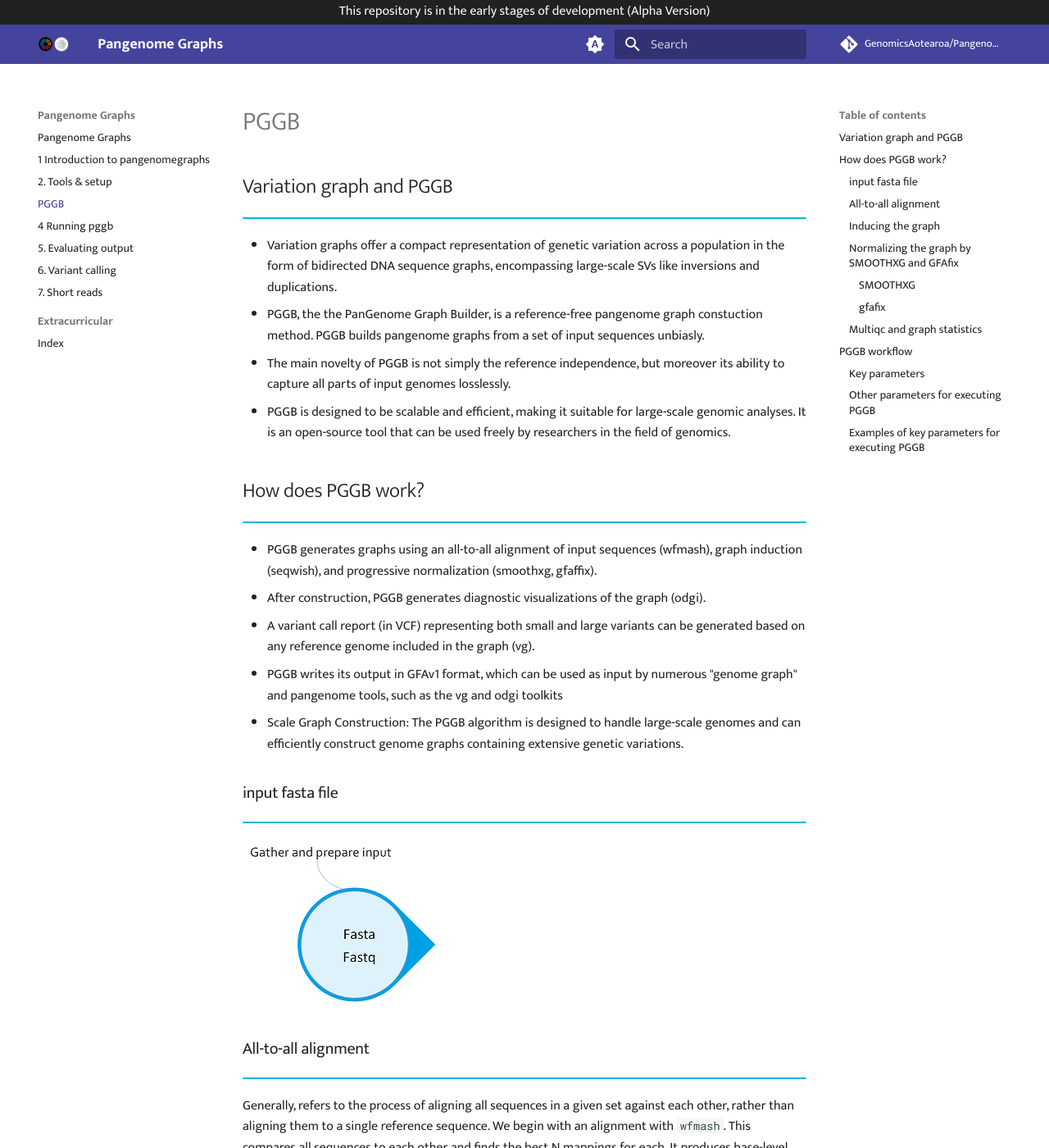
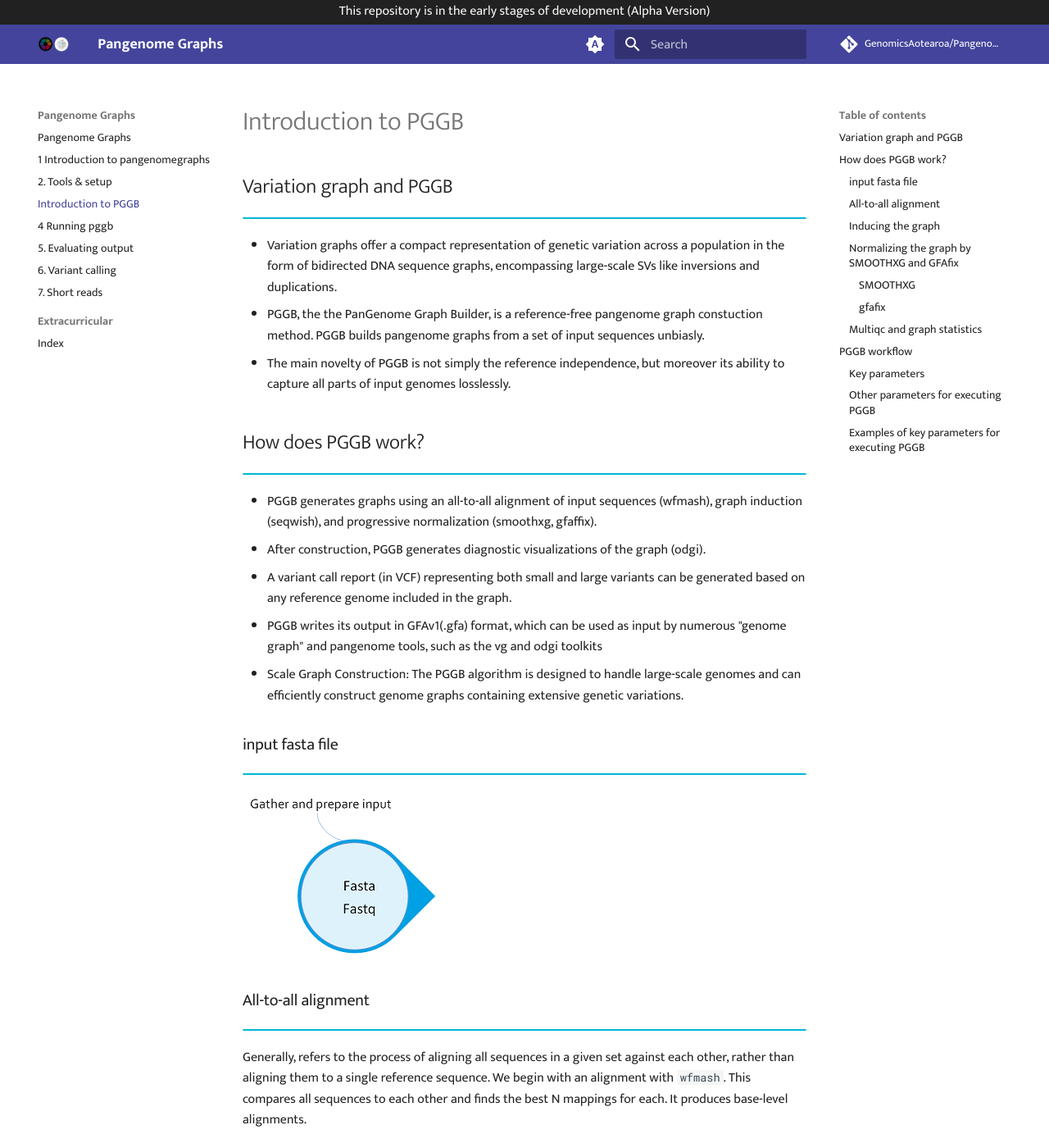
Before and after one commit to GenomicsAotearoa/Pangenome-Graphs-Workshop, an MkDocs documentation site: the page built from docs/3_Introduction_to_pggb.md, in a window 1280 px wide and 1400 px high. Shown: the whole window at 82% size. Built offline with MkDocs 1.6.1 and Material for MkDocs 9.7.7, drawn with Linux system fonts in a browser that asks for light colours; comment, search, counter and statistics services are not loaded.

Commit message:
Update 3_Introduction_to_pggb.md

```diff
--- a/docs/3_Introduction_to_pggb.md
+++ b/docs/3_Introduction_to_pggb.md
@@ -1,4 +1,4 @@
-# PGGB
+# Introduction to PGGB
 
 ## Variation graph and PGGB
 !!! info ""
@@ -6,7 +6,6 @@
 - Variation graphs offer a compact representation of genetic variation across a population in the form of bidirected DNA sequence graphs, encompassing large-scale SVs like inversions and duplications.
 - PGGB, the the PanGenome Graph Builder, is a reference-free pangenome graph constuction method. PGGB builds pangenome graphs from a set of input sequences unbiasly.
 - The main novelty of PGGB is not simply the reference independence, but moreover its ability to capture all parts of input genomes losslessly.
-- PGGB is designed to be scalable and efficient, making it suitable for large-scale genomic analyses. It is an open-source tool that can be used freely by researchers in the field of genomics.
 
 
 ## How does PGGB work?
@@ -14,8 +13,8 @@
 
 - PGGB generates graphs using an all-to-all alignment of input sequences (wfmash), graph induction (seqwish), and progressive normalization (smoothxg, gfaffix).
 - After construction, PGGB generates diagnostic visualizations of the graph (odgi).
-- A variant call report (in VCF) representing both small and large variants can be generated based on any reference genome included in the graph (vg).
-- PGGB writes its output in GFAv1 format, which can be used as input by numerous "genome graph" and pangenome tools, such as the vg and odgi toolkits
+- A variant call report (in VCF) representing both small and large variants can be generated based on any reference genome included in the graph.
+- PGGB writes its output in GFAv1(.gfa) format, which can be used as input by numerous "genome graph" and pangenome tools, such as the vg and odgi toolkits
 - Scale Graph Construction: The PGGB algorithm is designed to handle large-scale genomes and can efficiently construct genome graphs containing extensive genetic variations.
 
 
```
